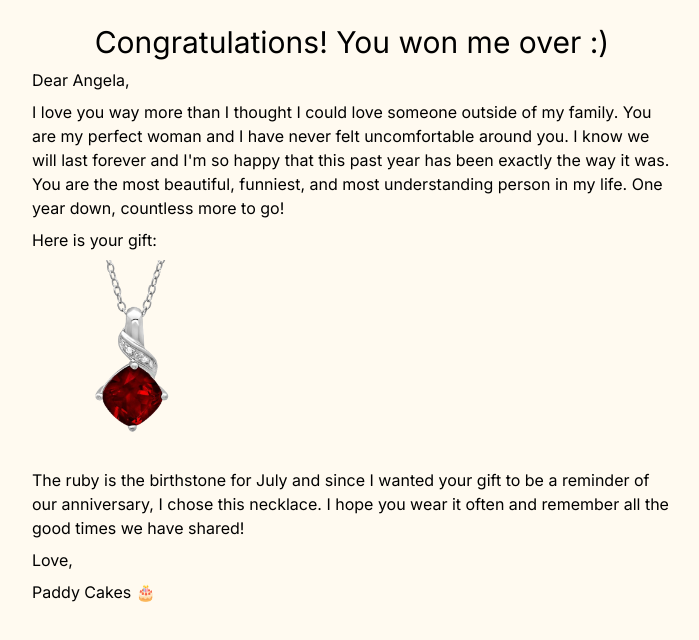
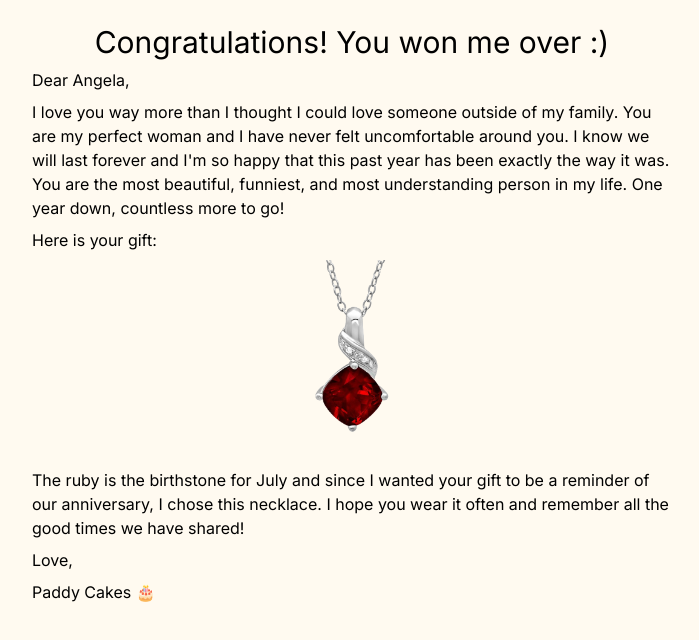
Before and after one commit to pjl123/angie-versary-2019, a Next.js app: page /2016/prize in a window 1280 px wide. Shown: the top 640 px of the page, without its empty margins (288-987 px from the left). Built offline with nearby package versions, Linux system fonts and the light colour scheme.

Commit message:
Fixes lint issues

```diff
--- a/app/2016/level2/page.tsx
+++ b/app/2016/level2/page.tsx
@@ -68,7 +68,7 @@ export default function Level2() {
             </tr>
             <tr>
               <td>
-                <label htmlFor="question2">2) What is the best food to eat after going to Cavanaugh's?</label>
+                <label htmlFor="question2">2) What is the best food to eat after going to Cavanaugh&apos;s?</label>
               </td>
               <td>
                 <input type="text" className={inputClasses[1]} value={inputs[1]} onChange={(e) => _setQuestionInput(1, e.target.value)}/>
@@ -124,7 +124,7 @@ export default function Level2() {
             </tr>
             <tr>
               <td>
-                <label htmlFor="question9">9) Fill in the blank: The best Valentine's Day gift I ever got was a ______ _______?</label>
+                <label htmlFor="question9">9) Fill in the blank: The best Valentine&apos;s Day gift I ever got was a ______ _______?</label>
               </td>
               <td>
                 <input type="text" className={inputClasses[8]} value={inputs[8]} onChange={(e) => _setQuestionInput(8, e.target.value)}/>
--- a/app/2016/prize/page.tsx
+++ b/app/2016/prize/page.tsx
@@ -1,7 +1,8 @@
 'use client'
 
+import Image from "next/image";
+
 export default function Prize() {
-
   return (
     <div className="flex flex-col gap-y-2 pt-6 items-center bg-[floralwhite] h-screen">
       <div className="text-3xl">
@@ -9,9 +10,11 @@ export default function Prize() {
       </div>
       <div className="flex flex-col gap-y-2 w-1/2">
         <div>Dear Angela,</div>
-        <div>I love you way more than I thought I could love someone outside of my family. You are my perfect woman and I have never felt uncomfortable around you. I know we will last forever and I'm so happy that this past year has been exactly the way it was. You are the most beautiful, funniest, and most understanding person in my life. One year down, countless more to go!</div>
+        <div>I love you way more than I thought I could love someone outside of my family. You are my perfect woman and I have never felt uncomfortable around you. I know we will last forever and I&apos;m so happy that this past year has been exactly the way it was. You are the most beautiful, funniest, and most understanding person in my life. One year down, countless more to go!</div>
         <div>Here is your gift:</div>
-        <div><img src="/assets/Art/Gift.png" width="200px" height="200px"/></div>
+        <div className="flex flex-col items-center">
+          <Image src="/assets/Art/Gift.png" width={200} height={200} alt="Ruby necklace"/>
+        </div>
         <div>The ruby is the birthstone for July and since I wanted your gift to be a reminder of our anniversary, I chose this necklace. I hope you wear it often and remember all the good times we have shared!</div>
         <div>Love,</div>
         <div>Paddy Cakes 🎂</div>
```
